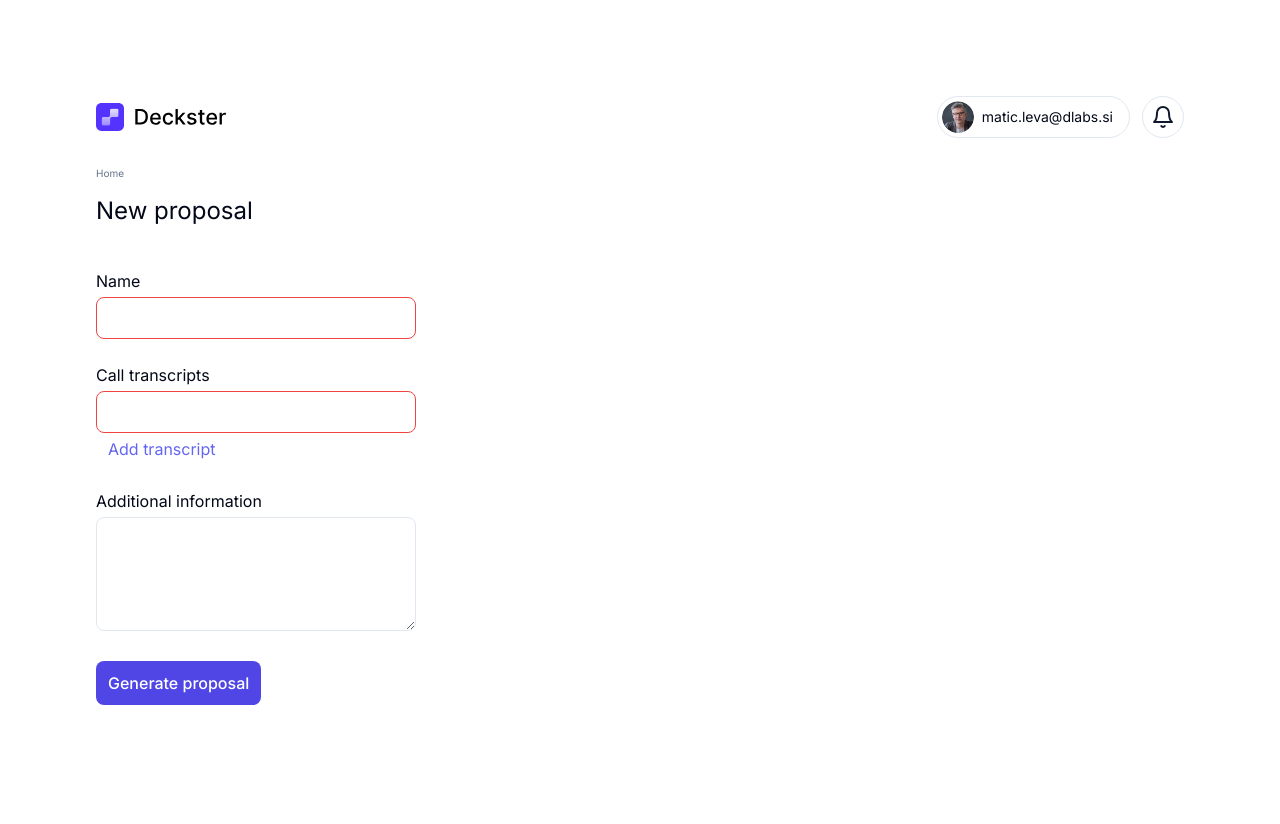
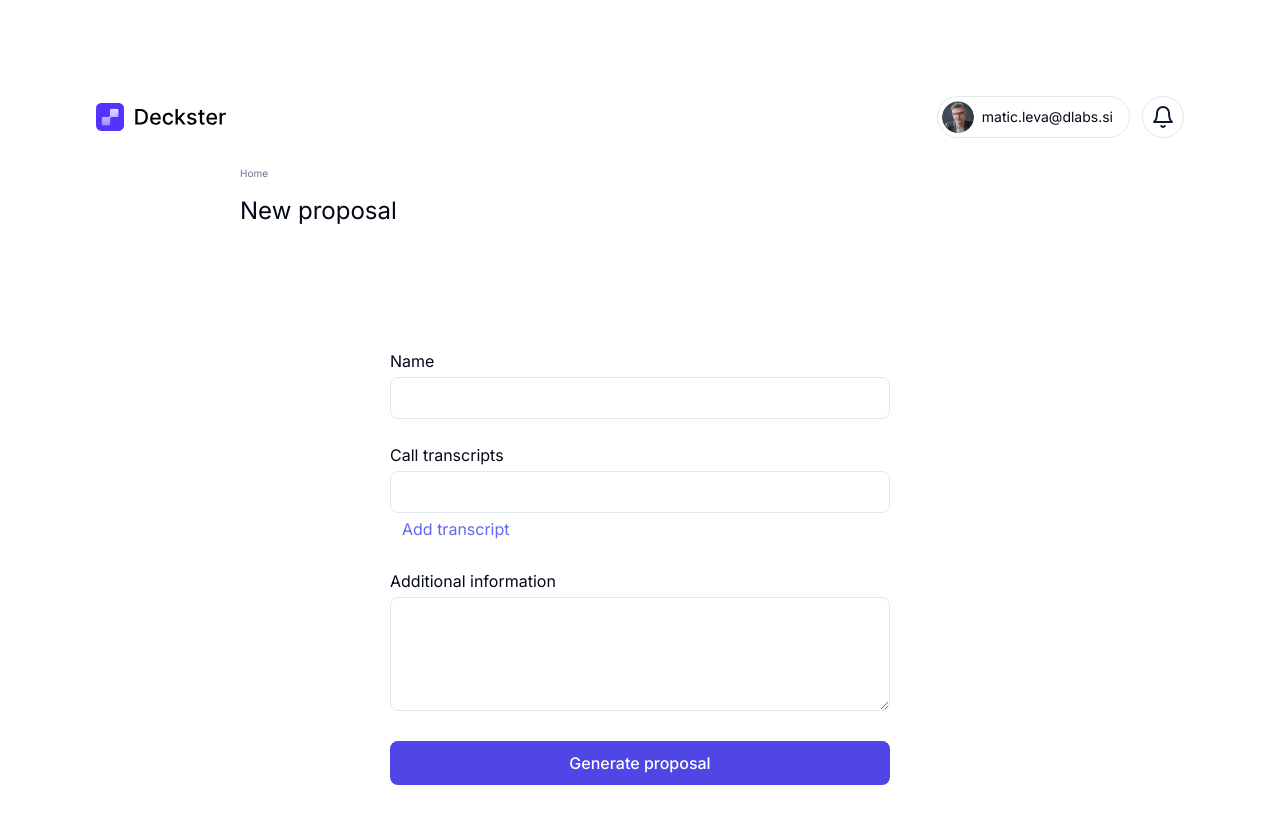
Before and after one commit to dlabs-matic-leva/deckster, a Next.js app: page /project/new in a window 1280 px wide. Shown: the top 824 px of the page. Before the commit the page ends 801 px from the top, so only its background shows below. Built offline with nearby package versions, Linux system fonts and the light colour scheme.

Commit message:
Add print button to proposal preview

```diff
--- a/app/layout.tsx
+++ b/app/layout.tsx
@@ -20,7 +20,7 @@ export default function RootLayout({
   return (
     <html lang="en">
       <body className={cn([inter.className, platform.variable])}>
-        <main className="flex min0-h-screen flex-col items-start justify-start p-24 print:p-0">
+        <main className="flex min-h-screen flex-col items-center justify-start p-24 print:p-0">
           <div className="flex w-full justify-between print:hidden">
             <Image priority src={logo} alt="Deckster logo" />
             <div className="flex gap-3">
@@ -40,7 +40,9 @@ export default function RootLayout({
               </div>
             </div>
           </div>
-          {children}
+          <div className="max-w-[800px] w-full flex flex-col align-center">
+            {children}
+          </div>
         </main>
       </body>
     </html>
--- a/app/project/[id]/page.tsx
+++ b/app/project/[id]/page.tsx
@@ -13,6 +13,7 @@ import arrow from "@/components/icons/arrow.svg";
 import price from "@/components/icons/price.svg";
 import { ReactNode } from "react";
 import { cn } from "@/lib/utils";
+import Print from "./print";
 
 export default async function PreviewProposal({
   params: { id },
@@ -27,13 +28,16 @@ export default async function PreviewProposal({
         <Link href="/">Home</Link>
       </div>
       <h1 className="mt-3 mb-10 text-2xl/9 print:hidden">{data.name}</h1>
+      <div className="flex justify-end print:hidden">
+        <Print />
+      </div>
       <div className="flex flex-col gap-10 w-full print:gap-0">
         <Page noPadding className={"relative"}>
           <Image src={coverPage} alt={"Cover page"} className="w-full" />
-          <div className="absolute font-platform text-5xl text-white top-[66%] left-[7%]">
+          <div className="absolute font-platform text-3xl text-white top-[66%] left-[7%]">
             {data.name}
           </div>
-          <div className="absolute font-platform text-3xl text-white top-[92.5%] left-[82.5%]">
+          <div className="absolute font-platform text-2xl text-white top-[92.5%] right-[6%]">
             {(() => {
               const date = new Date();
               date.setTime(Date.parse(data.createdAt));
@@ -207,7 +211,7 @@ function Page({
     <div
       className={cn([
         className,
-        "aspect-a4 w-full p-10 drop-shadow-xl bg-white flex flex-col",
+        "aspect-a4 w-full p-10 drop-shadow-xl bg-white flex flex-col print:drop-shadow-0 overflow-hidden",
         { "p-0": noPadding },
       ])}
     >
--- /dev/null
+++ b/app/project/[id]/print.tsx
@@ -0,0 +1,12 @@
+"use client";
+
+export default function Print() {
+  return (
+    <button
+      className="rounded-lg bg-indigo-600 px-6 py-3 text-white text-lg mb-10 print:hidden"
+      onClick={window.print}
+    >
+      Download proposal
+    </button>
+  );
+}
--- a/app/project/new/page.tsx
+++ b/app/project/new/page.tsx
@@ -19,6 +19,7 @@ export default function NewProposal() {
           const id = await generateProposal(data);
           redirect(`/project/${id}`);
         }}
+        className="max-w-[500px] w-full m-auto flex flex-col items-stretch mt-20"
       >
         <label className="block mb-6">
           <span className="block mb-1">Name</span>
@@ -26,7 +27,7 @@ export default function NewProposal() {
             type="text"
             name="name"
             required
-            className="border rounded-lg px-2 py-2 w-80 invalid:border-red-500"
+            className="border rounded-lg px-2 py-2 w-full"
           />
         </label>
         <label className="block mb-6">
@@ -38,7 +39,7 @@ export default function NewProposal() {
                   type="text"
                   name="transcript"
                   required
-                  className="border rounded-lg px-2 py-2 w-80 invalid:border-red-500"
+                  className="border rounded-lg px-2 py-2 w-full"
                 />
                 {counter.length > 1 && (
                   <button
@@ -74,7 +75,7 @@ export default function NewProposal() {
           <textarea
             name="info"
             rows={4}
-            className="border rounded-lg px-2 py-2 w-80 invalid:border-red-500"
+            className="border rounded-lg px-2 py-2 w-full"
           />
         </label>
         <Button />
```
